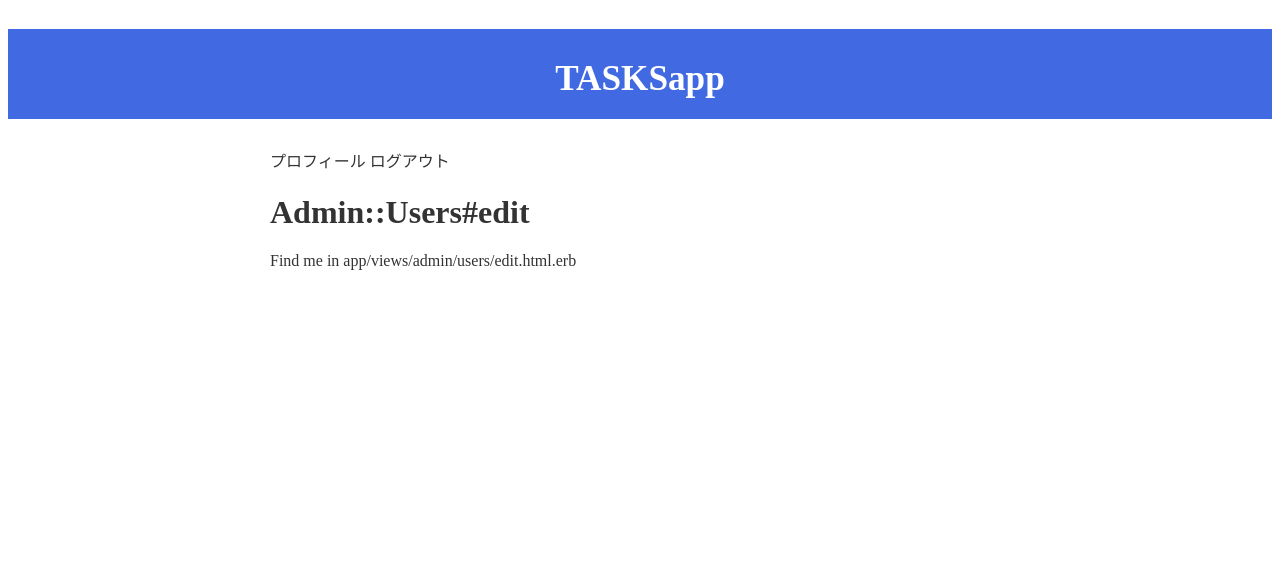
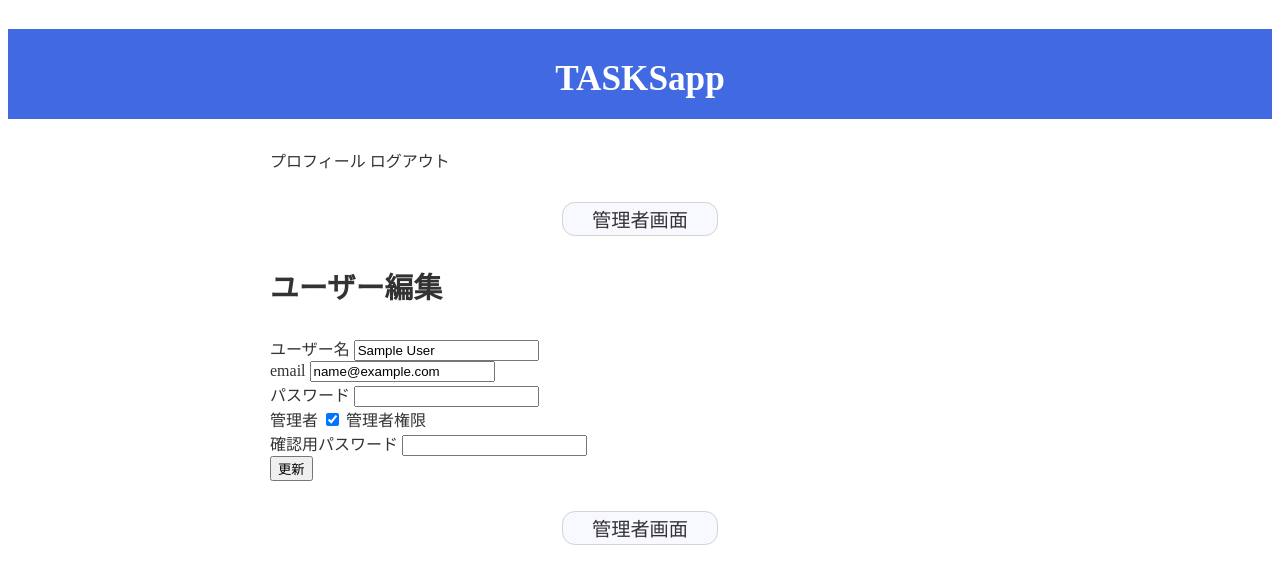
Before and after one commit to bungomatsumoto/tasksapp, a Rails app: page /admin/users/1/edit in a window 1280 px wide. Shown: the top 584 px of the page. Run offline with Rails 7, Linux system fonts and the light colour scheme; the visitor is signed in with stand-in values (Sample User, id 1); parts of the project's set-up code (start-up, migrations or seed data) failed here and were passed over.

Commit message:
管理者画面を作成

```diff
--- a/app/controllers/admin/users_controller.rb
+++ b/app/controllers/admin/users_controller.rb
@@ -1,8 +1,9 @@
 class Admin::UsersController < ApplicationController
-# before_action :if_not_admin
+  skip_before_action :must_login
+  before_action :if_not_admin
 
   def index
-    @users = User.all
+    @users = User.page(params[:page])
   end
 
   def new
--- a/app/controllers/users_controller.rb
+++ b/app/controllers/users_controller.rb
@@ -2,7 +2,11 @@ class UsersController < ApplicationController
 skip_before_action :must_login, only: [:new, :create]
 
   def new
-    @user = User.new
+    if logged_in?
+      redirect_to tasks_path
+    else
+      @user = User.new
+    end
   end
 
   def create
--- a/app/models/task.rb
+++ b/app/models/task.rb
@@ -10,5 +10,5 @@ class Task < ApplicationRecord
   scope :search_title_status, -> (title, status) { where("title LIKE ?", "%#{title}%").where(status: "#{status}")}
 
   paginates_per 10
-  belongs_to :user
+  belongs_to :user, optional: true
 end
--- a/app/views/admin/users/edit.html.erb
+++ b/app/views/admin/users/edit.html.erb
@@ -1,2 +1,38 @@
-<h1>Admin::Users#edit</h1>
-<p>Find me in app/views/admin/users/edit.html.erb</p>
+<h3><%= t('activerecord.models.user')+t('view.edit') %></h3>
+
+<%= form_with(model: [:admin, @user], locale: true) do |f| %>
+
+  <div class="">
+    <%= f.label :name %>
+    <%= f.text_field :name %>
+  </div>
+
+  <div class="">
+  <%= f.label :email %>
+  <%= f.text_field :email %>
+  </div>
+
+  <div class="">
+  <%= f.label :password %>
+  <%= f.text_field :password %>
+  </div>
+
+  <div class="">
+  <%= f.label :admin %>
+  <%= f.check_box :admin %>
+  管理者権限
+  </div>
+
+  <div class="">
+  <%= f.label :password_confirmation %>
+  <%= f.text_field :password_confirmation %>
+  </div>
+
+  <div class="">
+  <%= f.submit t('view.update') %>
+  </div>
+
+<% end %>
+
+<p class="to_other_page">
+  <%= link_to t('view.admin'), admin_users_path %></p>
--- a/app/views/layouts/application.html.erb
+++ b/app/views/layouts/application.html.erb
@@ -28,6 +28,10 @@
         <% if logged_in? %>
           <%= link_to t('view.profile'), user_path(current_user.id) %>
           <%= link_to t('view.logout'), session_path(current_user.id), method: :delete %>
+          <% if current_user.admin? %>
+          <p class="to_other_page">
+            <%= link_to t('view.admin'), admin_users_path %></p>
+          <% end %>
         <% else %>
           <%= link_to t('view.signup'), new_user_path %>
         <% end %>
--- a/app/views/sessions/new.html.erb
+++ b/app/views/sessions/new.html.erb
@@ -17,6 +17,3 @@
   </div>
 
 <% end %>
-
-<p class="to_other_page">
-  <%= link_to t('view.admin'), admin_users_path %></p>
--- a/app/views/tasks/index.html.erb
+++ b/app/views/tasks/index.html.erb
@@ -31,7 +31,6 @@
   <div class="task_index">
     <table class="table_container">
       <tr>
-        <th class="table_header">ユーザー</th>
         <th class="table_header"><%= t('view.title') %></th>
         <th class="table_header"><%= t('view.explanation') %></th>
         <th class="table_header"><%= t('view.deadline') %></th>
@@ -45,7 +44,6 @@
     <% @tasks.each do |task| %>
 
       <tr>
-        <td id="task_title" class="task_data"><%= task.user.name %></td>
         <td id="task_title" class="task_data"><%= task.title %></td>
         <td class="task_data"><%= task.explanation %></td>
         <td class="task_data"><%= task.deadline %></td>
@@ -62,6 +60,6 @@
 
     <%= paginate @tasks %>
 
-    <p class="to_other_page"><%= link_to t('view.create'), new_task_path %></p>
+    <p class="to_other_page"><%= link_to t('activerecord.models.task')+t('view.create'), new_task_path %></p>
 
   </div>
--- a/config/locales/ja.yml
+++ b/config/locales/ja.yml
@@ -1,17 +1,19 @@
 ja:
   view:
-    admin: 管理者
+    admin: 管理者画面
     signup: ユーザー登録
     login: ログイン
     logout: ログアウト
     name: ユーザー名
     index: ユーザーのタスク一覧
     title: タスク名
+    title_count: タスク数
     explanation: タスク詳細
     deadline: 終了期限
-    create: タスクの新規登録
+    create: 新規登録
     show: 詳細
     edit: 編集
+    update: 更新
     destroy: 削除
     destroy_confirm: 本当に削除しますか？
     sort_by_deadline: 終了期限で並び替え
@@ -52,6 +54,7 @@ ja:
         email: email
         password: パスワード
         password_confirmation: 確認用パスワード
+        admin: 管理者
   enums:
     task:
       status:
--- a/config/locales/model.ja.yml
+++ b/config/locales/model.ja.yml
@@ -7,9 +7,13 @@ ja:
     pagination.previous: 直前のページ
     pagination.next: 次のページ
     pagination.last: 最後のページ
+    created_at: 登録日時
+    updated_at: 更新日時
+    email: email
   activerecord:
     models:
       task: タスク
+      user: ユーザー
     attributes:
       task:
         title: タスク名
@@ -17,6 +21,12 @@ ja:
         deadline: 終了期限
         status: 進捗
         priority: 優先順位
+      user:
+        name: ユーザー名
+        email: email
+        password: パスワード
+        password_confirmation: 確認用パスワード
+        admin: 管理者
   enums:
     task:
       status:
```
Also changed, not shown: app/controllers/tasks_controller.rb (+6 -7 lines), app/views/admin/users/index.html.erb (+5 -5 lines), app/views/admin/users/new.html.erb (+13 -2 lines).
